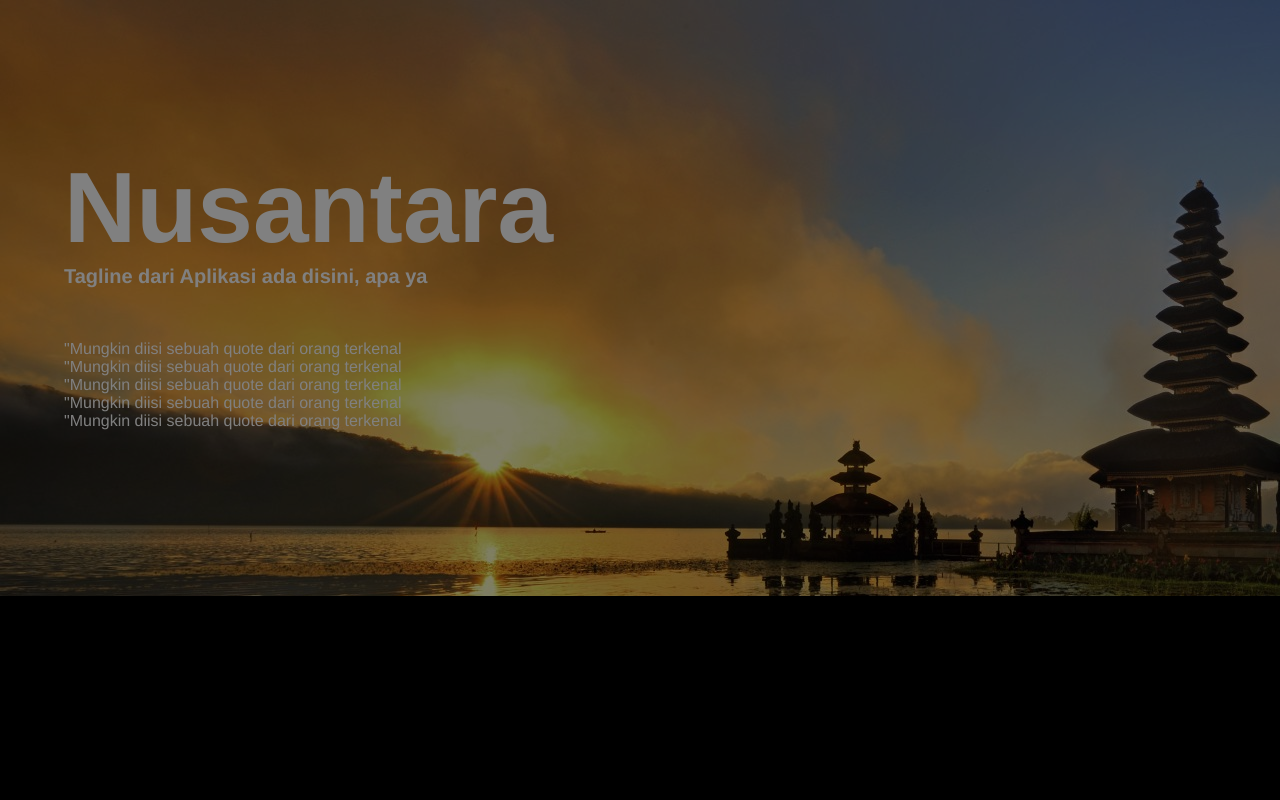
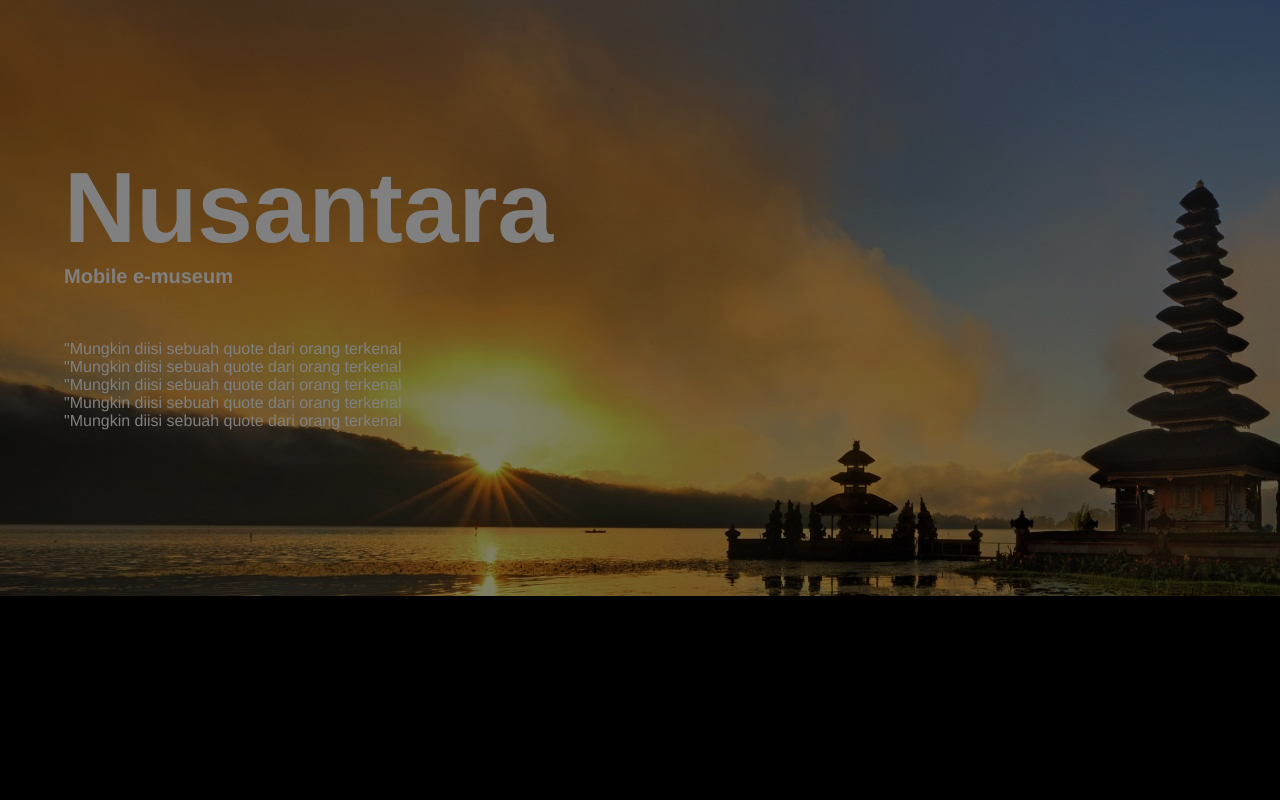
Before and after one commit to abdullahzaky/KelompokD_Nusantara, a plain HTML site: page index.html in a window 1280 px wide. Shown: the top 800 px of the page. Drawn offline with Linux system fonts and the light colour scheme.

Commit message:
ganti tagline
edit tagline index homepage

```diff
--- a/index.html
+++ b/index.html
@@ -10,7 +10,7 @@
         <div id="first" class="section">
             <div class="content">
                 <h1>Nusantara</h1>
-                <h2>Tagline dari Aplikasi ada disini, apa ya</h2>
+                <h2>Mobile e-museum</h2>
                 <br><br>
                 <p> "Mungkin diisi sebuah quote dari orang terkenal<br>
              "Mungkin diisi sebuah quote dari orang terkenal<br>
```
